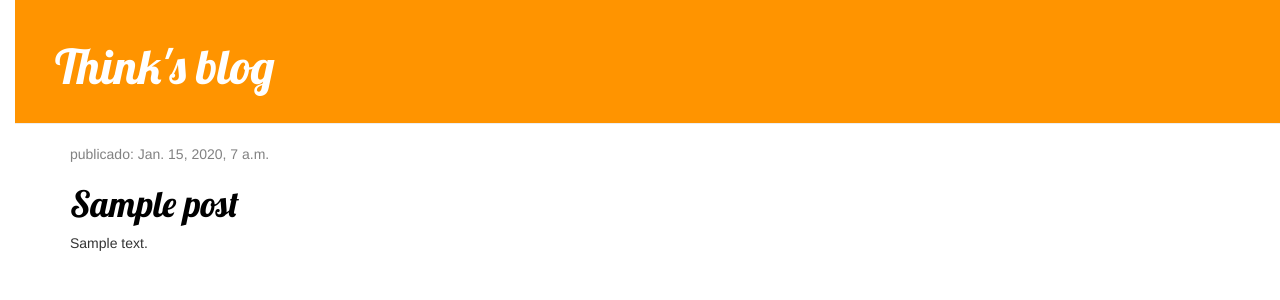
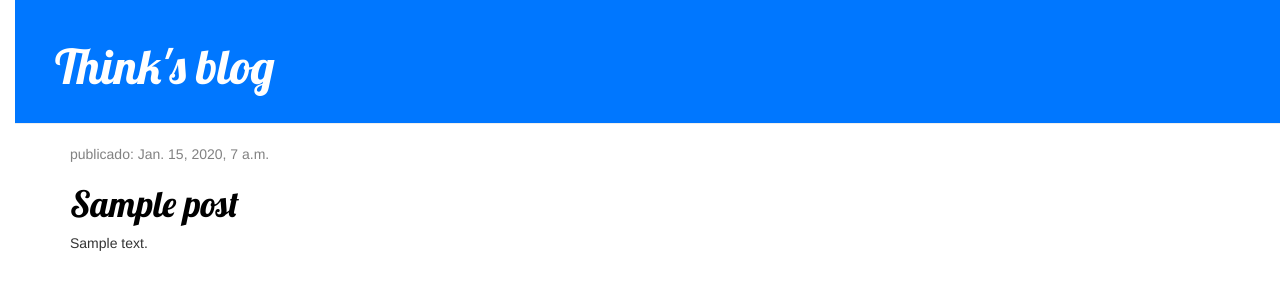
Before and after one commit to CarlosGouveia/my-first-blog, a Django app: template blog/templates/blog/post_list.html in a window 1280 px wide. Shown: the top 300 px of the page. Run offline with Django 3.2, Linux system fonts and the light colour scheme; the template is opened without the code that fills it: values that come from a table or form of the project are taken from there, others are empty; tables that the repository leaves empty hold one stand-in row (values such as "Sample post"); some libraries are stand-ins or nearby versions.

```diff
--- a/blog/static/css/blog.css
+++ b/blog/static/css/blog.css
@@ -8,7 +8,7 @@ body{
 }
 
 .page-header {
-    background-color: #ff9400;
+    background-color: #0077ff;
     margin-top: 0;
     padding: 20px 20px 20px 40px;
 }
--- a/blog/views.py
+++ b/blog/views.py
@@ -5,5 +5,5 @@ from .models import Post
 # Create your views here.
 
 def post_list(request):
-    posts = Post.objects.filter(data_publicacao__lte=timezone.now()).order_by('data_publicacao')
+    posts = Post.objects.filter(data_publicacao__lte=timezone.now()).order_by('-data_publicacao')
     return render(request, 'blog/post_list.html', {'posts': posts})
```
